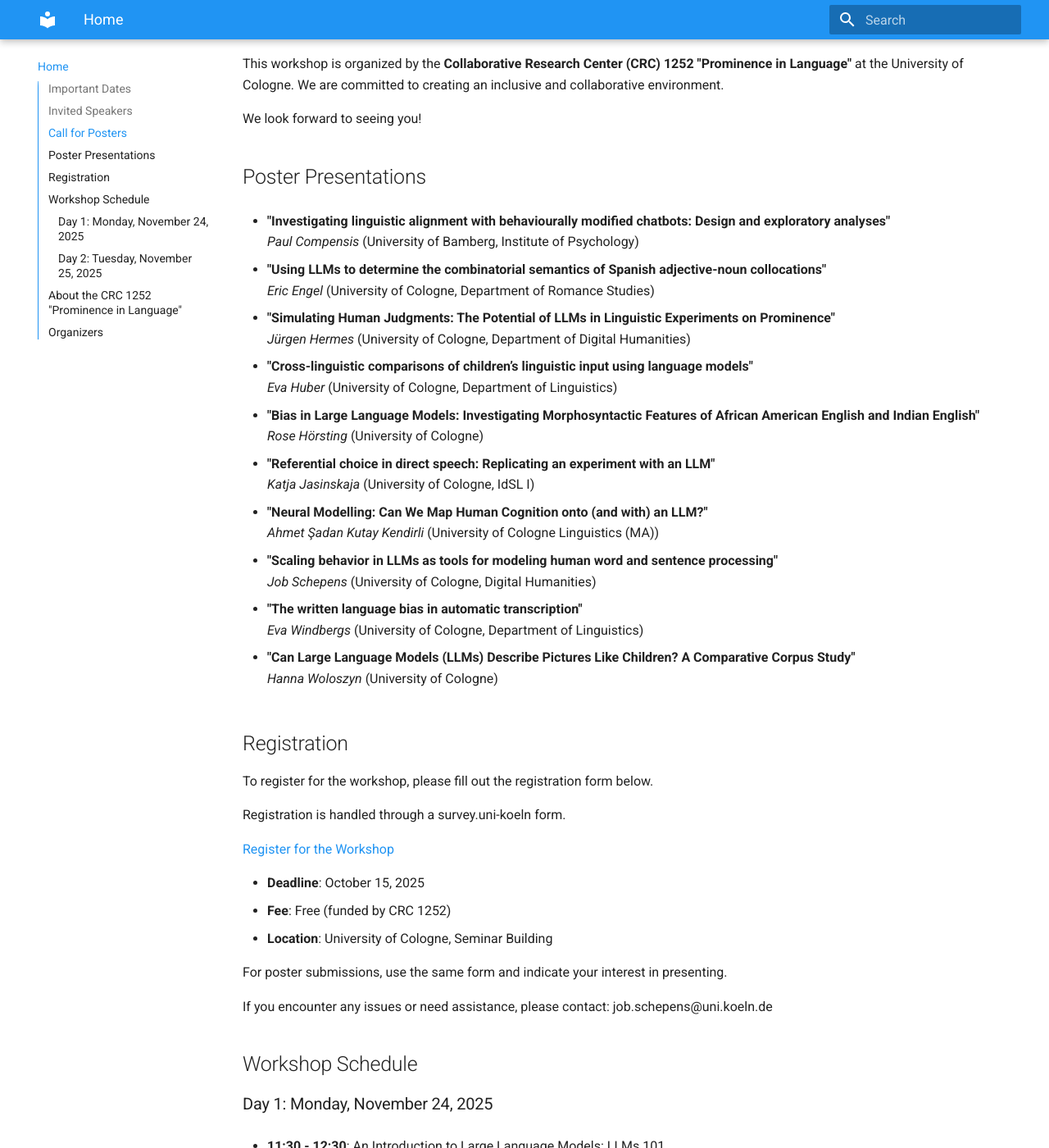
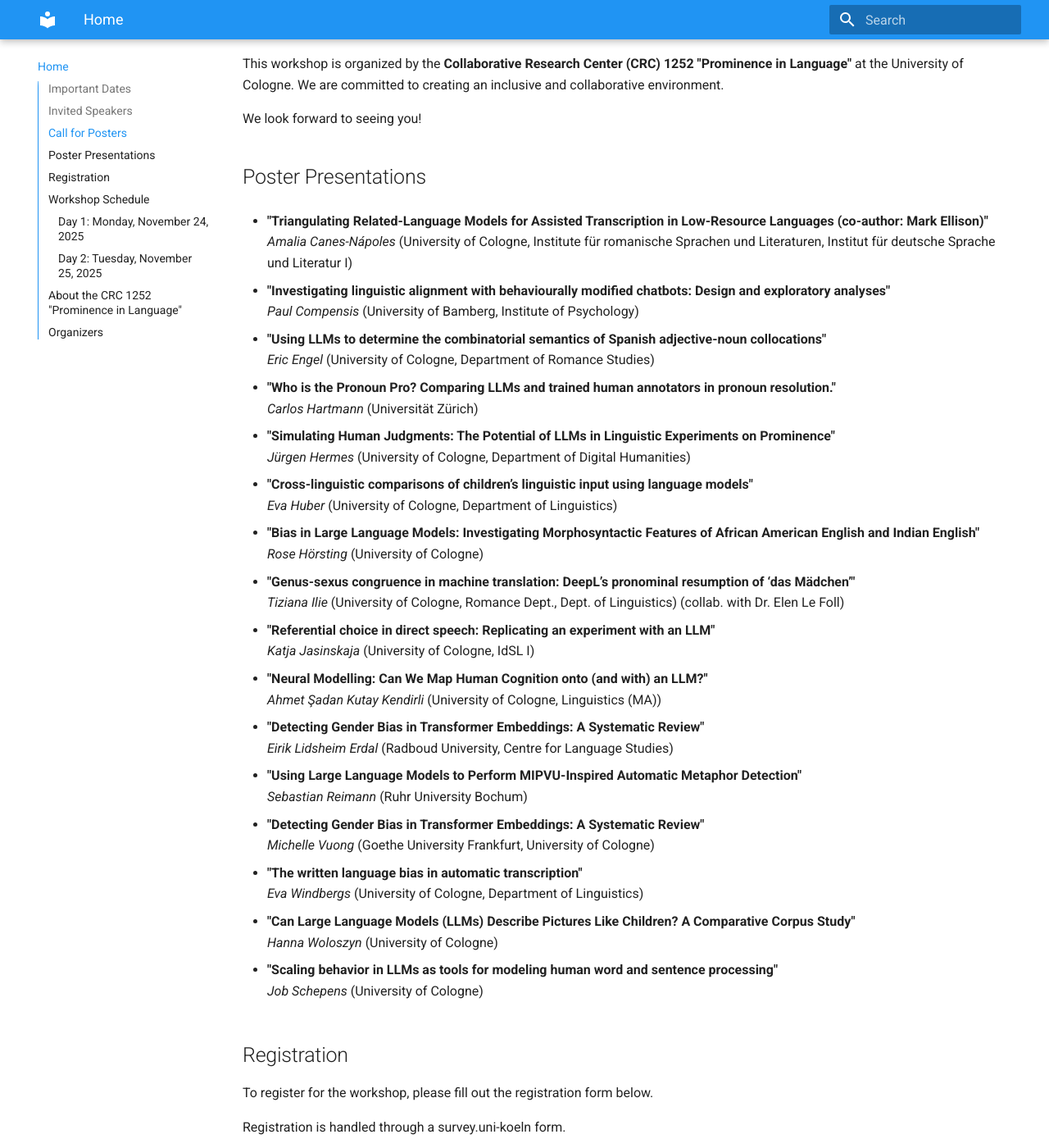
Before and after one commit to SFB1252/llm-workshop, an MkDocs documentation site: the page built from docs/index.md, in a window 1280 px wide and 1400 px high, scrolled down 1959 px. Shown: the whole window at 82% size. Built offline with MkDocs 1.6.1 and Material for MkDocs 9.7.7, drawn with Linux system fonts in a browser that asks for light colours.

Commit message:
Add poster presentation titles and authors to the workshop program in index.md

```diff
--- a/docs/index.md
+++ b/docs/index.md
@@ -67,11 +67,17 @@ We look forward to seeing you!
 
 ## Poster Presentations
 
+- **"Triangulating Related-Language Models for Assisted Transcription in Low-Resource Languages (co-author: Mark Ellison)"**
+  *Amalia Canes-Nápoles* (University of Cologne, Institute für romanische Sprachen und Literaturen, Institut für deutsche Sprache und Literatur I)
+
 - **"Investigating linguistic alignment with behaviourally modified chatbots: Design and exploratory analyses"**
   *Paul Compensis* (University of Bamberg, Institute of Psychology)
 
 - **"Using LLMs to determine the combinatorial semantics of Spanish adjective-noun collocations"**
   *Eric Engel* (University of Cologne, Department of Romance Studies)
+
+- **"Who is the Pronoun Pro? Comparing LLMs and trained human annotators in pronoun resolution."**
+  *Carlos Hartmann* (Universität Zürich)
 
 - **"Simulating Human Judgments: The Potential of LLMs in Linguistic Experiments on Prominence"**
   *Jürgen Hermes* (University of Cologne, Department of Digital Humanities)
@@ -82,20 +88,32 @@ We look forward to seeing you!
 - **"Bias in Large Language Models: Investigating Morphosyntactic Features of African American English and Indian English"**
   *Rose Hörsting* (University of Cologne)
 
+- **"Genus-sexus congruence in machine translation: DeepL’s pronominal resumption of ‘das Mädchen’"**
+  *Tiziana Ilie* (University of Cologne, Romance Dept., Dept. of Linguistics) (collab. with Dr. Elen Le Foll)
+
 - **"Referential choice in direct speech: Replicating an experiment with an LLM"**
   *Katja Jasinskaja* (University of Cologne, IdSL I)
 
 - **"Neural Modelling: Can We Map Human Cognition onto (and with) an LLM?"**
-  *Ahmet Şadan Kutay Kendirli* (University of Cologne Linguistics (MA))
+  *Ahmet Şadan Kutay Kendirli* (University of Cologne, Linguistics (MA))
 
-- **"Scaling behavior in LLMs as tools for modeling human word and sentence processing"**
-  *Job Schepens* (University of Cologne, Digital Humanities)
+- **"Detecting Gender Bias in Transformer Embeddings: A Systematic Review"**
+  *Eirik Lidsheim Erdal* (Radboud University, Centre for Language Studies)
+
+- **"Using Large Language Models to Perform MIPVU-Inspired Automatic Metaphor Detection"**
+  *Sebastian Reimann* (Ruhr University Bochum)
+
+- **"Detecting Gender Bias in Transformer Embeddings: A Systematic Review"**
+  *Michelle Vuong* (Goethe University Frankfurt, University of Cologne)
 
 - **"The written language bias in automatic transcription"**
   *Eva Windbergs* (University of Cologne, Department of Linguistics)
 
 - **"Can Large Language Models (LLMs) Describe Pictures Like Children? A Comparative Corpus Study"**
   *Hanna Woloszyn* (University of Cologne)
+
+- **"Scaling behavior in LLMs as tools for modeling human word and sentence processing"**
+  *Job Schepens* (University of Cologne)
 
 ## Registration
 
```
